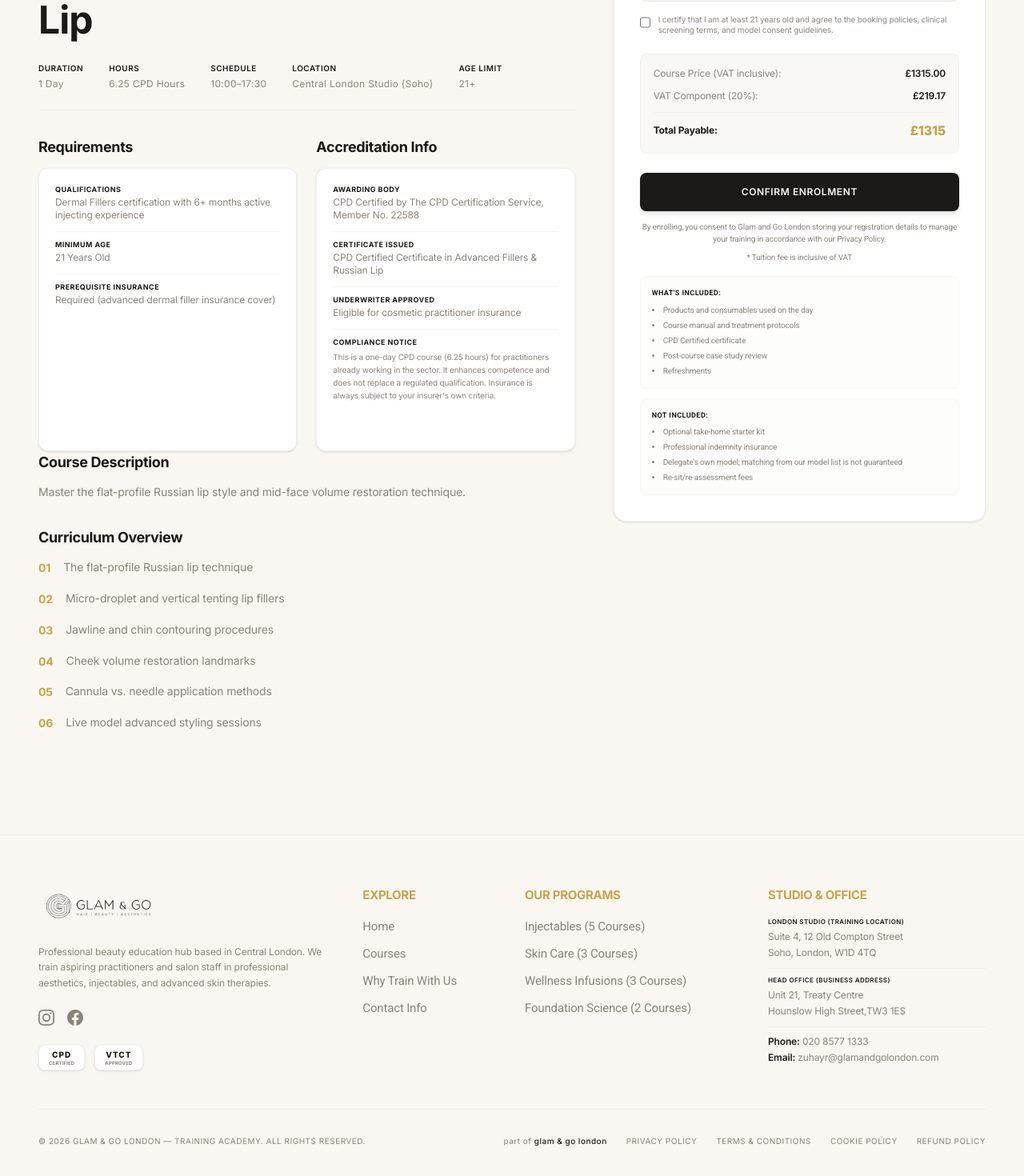
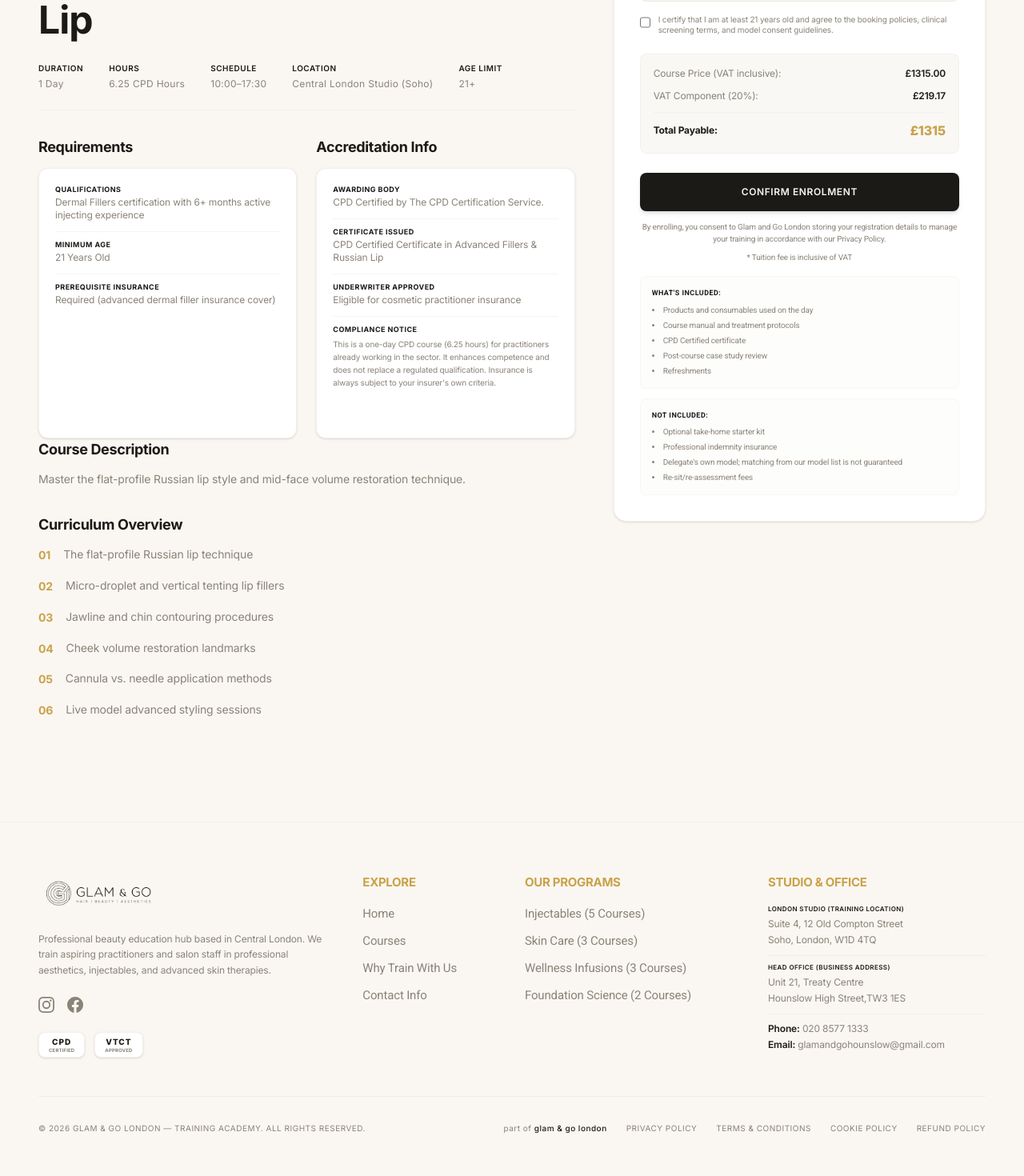
Before and after one commit to Arnav-Sharma437/Glam-Go-Academy, a Next.js app: page /courses/advanced-fillers-russian-lip in a window 1280 px wide. Shown: the part 602-2072 px from the top of the page at 80% size. Built offline with nearby package versions, Linux system fonts and the light colour scheme.

Commit message:
fix: update public email and remove registry number from CPD course pages

```diff
--- a/src/app/contact/page.tsx
+++ b/src/app/contact/page.tsx
@@ -72,7 +72,7 @@
 
                   <div className="border-t border-muted-light/40 pt-4">
                     <span className="block font-bold text-text uppercase tracking-wider text-[9px] mb-1">Email Address</span>
-                    <a href="mailto:zuhayr@glamandgolondon.com" className="hover:text-accent transition-colors duration-200">zuhayr@glamandgolondon.com</a>
+                    <a href="mailto:glamandgohounslow@gmail.com" className="hover:text-accent transition-colors duration-200">glamandgohounslow@gmail.com</a>
                   </div>
 
                   <div className="border-t border-muted-light/40 pt-4">
--- a/src/app/courses/[slug]/CourseDetailClient.tsx
+++ b/src/app/courses/[slug]/CourseDetailClient.tsx
@@ -258,7 +258,7 @@
                   <div className="bg-card-bg border border-muted-light/60 rounded-xl p-5 font-sans text-xs space-y-3 shadow-sm h-full">
                     <div>
                       <span className="block font-bold text-text uppercase tracking-wider text-[9px] mb-0.5">Awarding Body</span>
-                      <span className="text-muted">{course.accreditation === "CPD" ? "CPD Certified by The CPD Certification Service, Member No. 22588" : "VTCT approved centre 4558/001"}</span>
+                      <span className="text-muted">{course.accreditation === "CPD" ? "CPD Certified by The CPD Certification Service." : "VTCT approved centre 4558/001"}</span>
                     </div>
                     <div className="border-t border-muted-light/40 pt-2.5">
                       <span className="block font-bold text-text uppercase tracking-wider text-[9px] mb-0.5">Certificate Issued</span>
--- a/src/components/Footer.tsx
+++ b/src/components/Footer.tsx
@@ -162,7 +162,7 @@
               </div>
               <p className="pt-2 border-t border-muted-light/60">
                 <span className="font-semibold text-text">Phone:</span> 020 8577 1333<br />
-                <span className="font-semibold text-text">Email:</span> zuhayr@glamandgolondon.com
+                <span className="font-semibold text-text">Email:</span> <a href="mailto:glamandgohounslow@gmail.com" className="hover:text-accent transition-colors duration-200">glamandgohounslow@gmail.com</a>
               </p>
             </address>
           </div>
```
